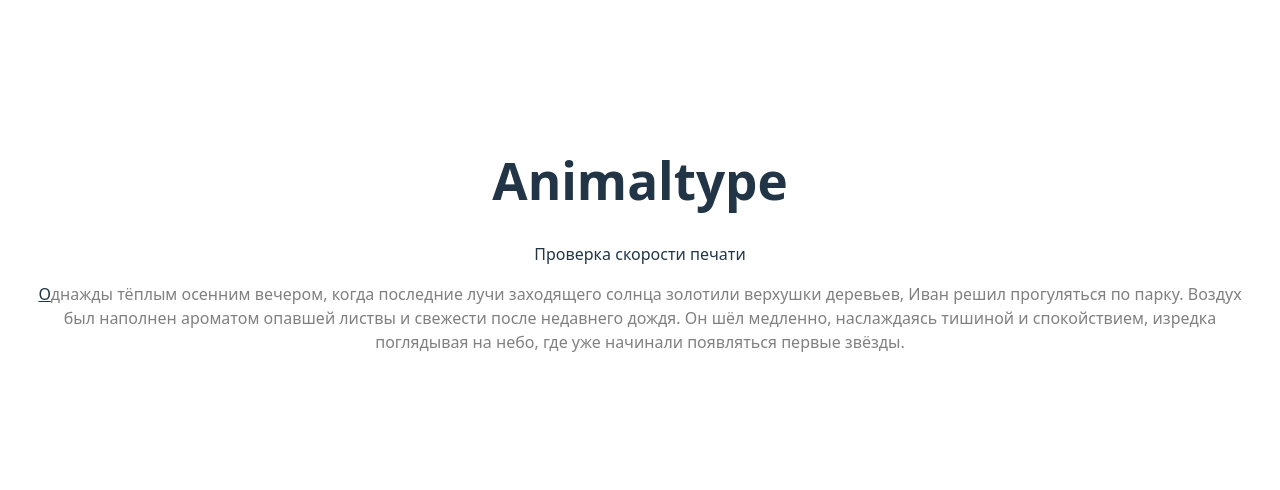
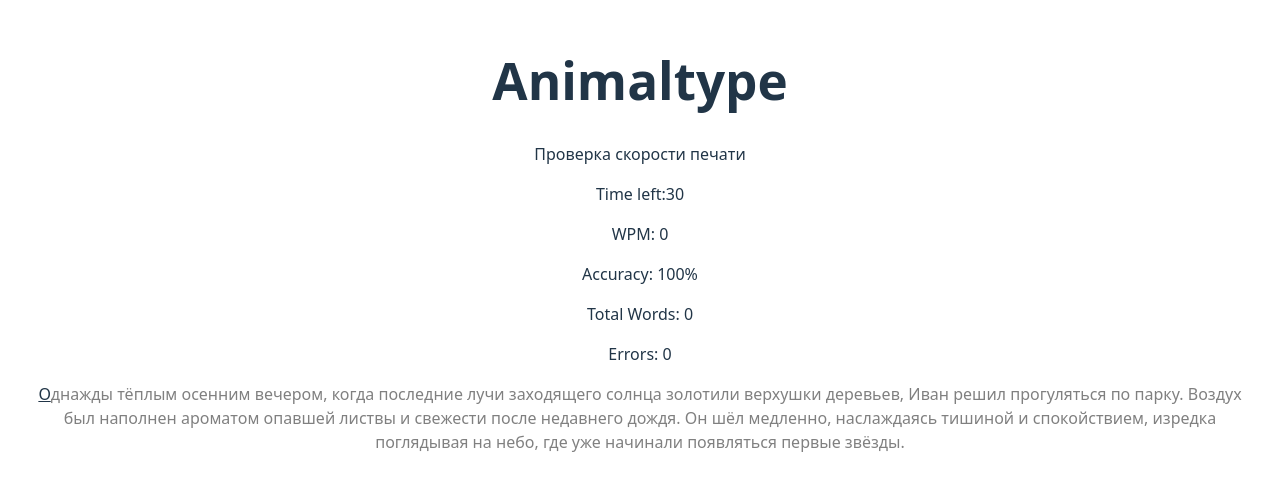
Before and after one commit to waksik000/Animaltype, a React (Vite) app: page / in a window 1280 px wide. Shown: the part 164-654 px from the top of the page. Built offline with nearby package versions, Linux system fonts and the light colour scheme.

Commit message:
Add Timer

```diff
--- a/src/App.jsx
+++ b/src/App.jsx
@@ -1,19 +1,49 @@
-import { useState } from 'react'
+import { useEffect, useState, useRef } from 'react'
 import './App.css'
 
 function App() {
   const printText = 'Однажды тёплым осенним вечером, когда последние лучи заходящего солнца золотили верхушки деревьев, Иван решил прогуляться по парку. Воздух был наполнен ароматом опавшей листвы и свежести после недавнего дождя. Он шёл медленно, наслаждаясь тишиной и спокойствием, изредка поглядывая на небо, где уже начинали появляться первые звёзды.'
   const splitText = printText.split('')
   const [typedChars, setTypedChars] = useState([])
+  const [timeLimit, setTimeLimit] = useState(30)
+  const [timeLeft, setTimeLeft] = useState(30)
+  const [isRunning, setIsRunning] = useState(false)
+  const correctChars = typedChars.filter(c => c.status === 'correct').length
+  const userWPM = (correctChars / 5) / (timeLimit / 60)
+  const accuracy = typedChars.length === 0 ? 100 : (correctChars / typedChars.length) * 100
+  const errors = typedChars.filter(c => c.status === 'incorrect').length
+  useEffect(() => {
+    if (!isRunning) return
+
+    const timer = setInterval(() => {
+      setTimeLeft(prev => {if (prev <= -1) return 0
+        return prev - 1
+      })
+    },1000)
+
+    return () => clearInterval(timer)
+  }, [isRunning])
+
+  useEffect(() => {
+    if (timeLeft === 0){
+      setIsRunning(false)
+    }
+  }, [timeLeft])
   function handleKeyDown(e) {
     e.preventDefault()
+    if (timeLeft === 0) return
+
+    //time
+    if (!isRunning) {
+      setIsRunning(true)
+    }
+
     // Backspace
     if (e.key === 'Backspace') {
       setTypedChars(prev => prev.slice(0, -1))
+      return
     }
         if (e.key.length > 1) return
-
-
 
     const currentIndex = typedChars.length
     const expectedChar = splitText[currentIndex]
@@ -22,10 +52,16 @@ function App() {
 
     setTypedChars(prev => [...prev, {char: e.key, status}])
   }
+
   return (
     <>
     <h1>Animaltype</h1>
     <p>Проверка скорости печати</p>
+    <p>Time left:{timeLeft}</p>
+    <p>WPM: {Math.round(userWPM)}</p>
+    <p>Accuracy: {Math.round(accuracy)}%</p>
+    <p>Total Words: {typedChars.length}</p>
+    <p>Errors: {errors}</p>
     <div onKeyDown = {handleKeyDown} tabIndex={0}>
       {splitText.map((ch,index) => {
         let className = ''
```
